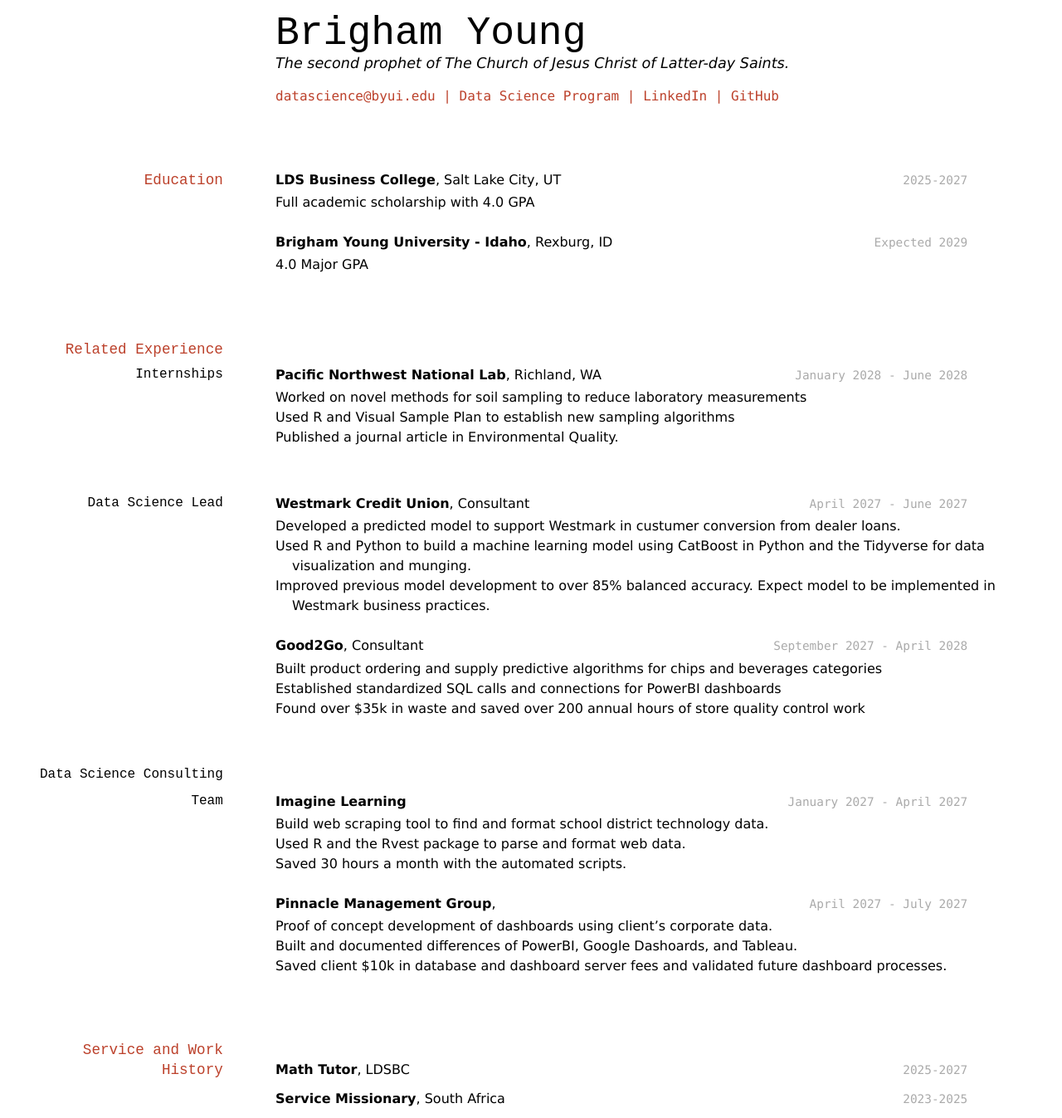
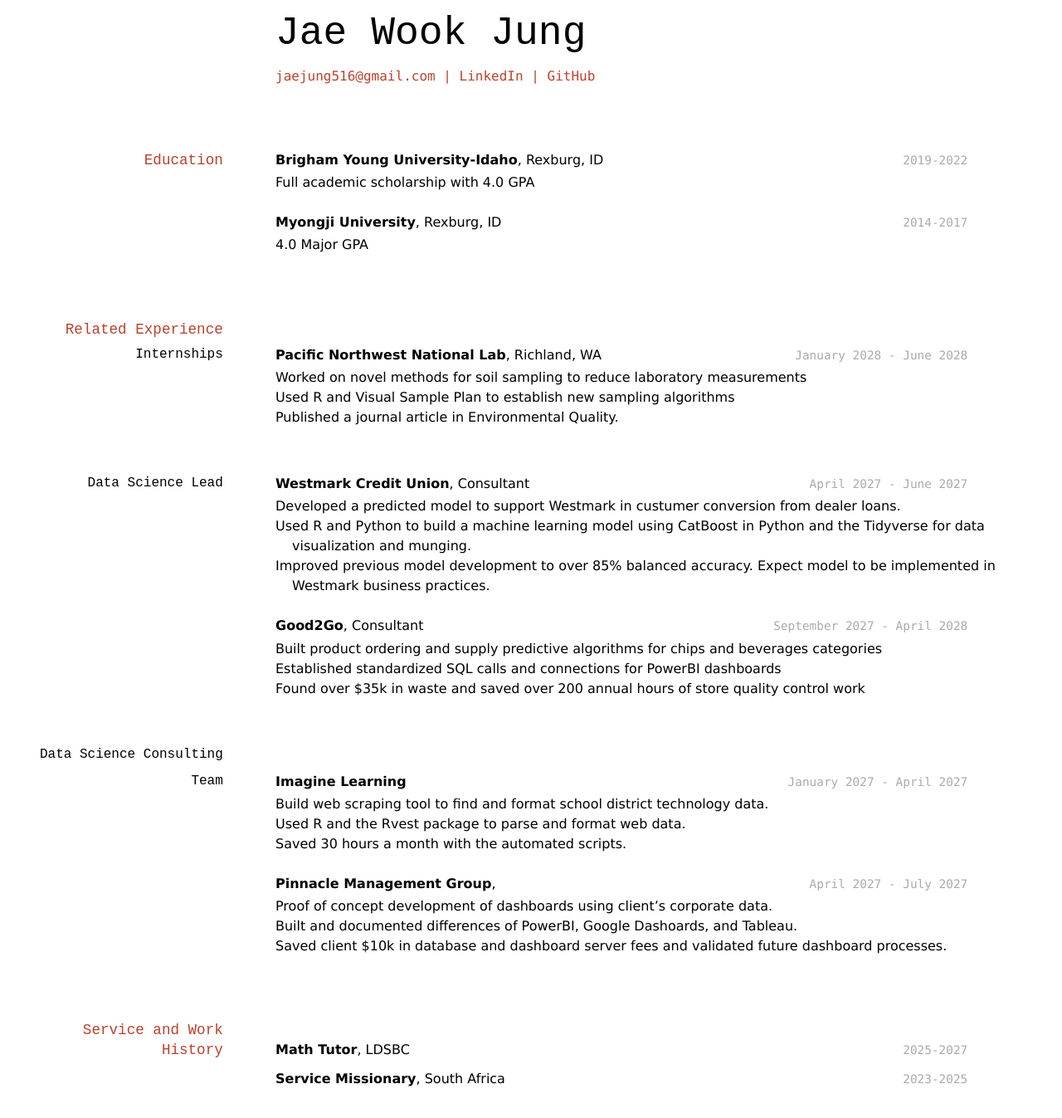
Before and after one commit to byuids-resumes/JaeWook-Jung-resume, a Jekyll site: the page built from docs/index.md, in a window 1280 px wide. Shown: the whole page at 83% size. Built offline with Jekyll 4.4.1, drawn with Linux system fonts in a browser that asks for light colours; after the commit the page ends 1323 px from its top, so only the background shows below that.

Commit message:
changed name and blue links

```diff
--- a/docs/index.md
+++ b/docs/index.md
@@ -1,13 +1,11 @@
 ---
 layout: cv
-title: Brigham Young's Resume
+title: Jae Wook Jung's Resume
 ---
-# Brigham Young
-The second prophet of The Church of Jesus Christ of Latter-day Saints.
+# Jae Wook Jung
 
 <div id="webaddress">
-<a href="datascience@byui.edu">datascience@byui.edu</a>
-| <a href="https://byuidatascience.github.io/development.html">Data Science Program</a>
+<a href="jaejung516@gmail.com">jaejung516@gmail.com</a>
 | <a href="https://www.linkedin.com/groups/13537407/">LinkedIn</a>
 | <a href="https://github.com/byuids-resumes">GitHub</a>
 </div>
@@ -16,13 +14,13 @@ The second prophet of The Church of Jesus Christ of Latter-day Saints.
 
 ## Education
 
-`2025-2027`
-__LDS Business College__, Salt Lake City, UT
+`2019-2022`
+__Brigham Young University-Idaho__, Rexburg, ID
 
 - Full academic scholarship with 4.0 GPA
 
-`Expected 2029`
-__Brigham Young University - Idaho__, Rexburg, ID
+`2014-2017`
+__Myongji University__, Rexburg, ID
 
 - 4.0 Major GPA
 
```
